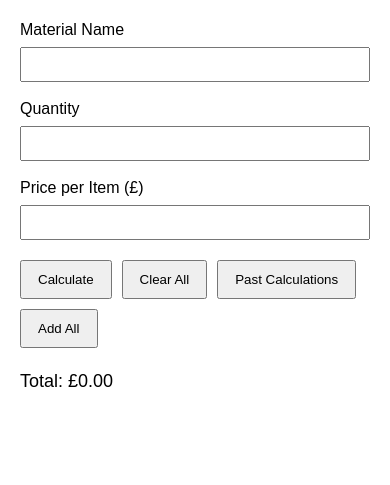
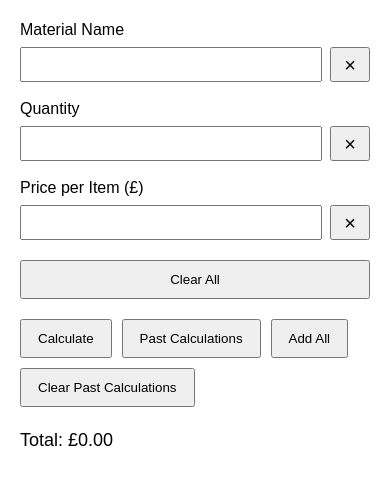
Before and after one commit to mxprism/BuildWise, a plain HTML site: page website/index.html in a window 390 px wide. Both pictures are taken after a click on the button "Clear All". Shown: the part 101-586 px from the top of the page. Drawn offline with Linux system fonts and the light colour scheme.

Commit message:
Buttons and fields all work correctly

```diff
--- a/website/index.html
+++ b/website/index.html
@@ -11,20 +11,33 @@
   <body>
     <h1>BuildWise</h1>
 
-    <label for="material-name">Material Name</label>
+<div class="calculator-fields">
+  <label for="material-name">Material Name</label>
+  <div class="input-row">
     <input type="text" id="material-name" name="material-name" />
+    <button type="button" class="clear-field" data-input="material-name" aria-label="Clear material name">×</button>
+  </div>
 
-    <label for="quantity">Quantity</label>
-    <input type="number" id="quantity" name="quantity" min="0" />
+  <label for="quantity">Quantity</label>
+  <div class="input-row">
+    <input type="number" id="quantity" name="quantity" />
+    <button type="button" class="clear-field" data-input="quantity" aria-label="Clear quantity">×</button>
+  </div>
 
-    <label for="price">Price per Item (£)</label>
-    <input type="number" id="price" name="price" min="0" step="0.01" />
+  <label for="price">Price per Item (£)</label>
+  <div class="input-row">
+    <input type="text" id="price" name="price" inputmode="decimal" autocomplete="off" />
+    <button type="button" class="clear-field" data-input="price" aria-label="Clear price">×</button>
+  </div>
+
+  <button type="button" id="clear-all-button">Clear All</button>
+</div>
 
 <div class="button-group">
   <button type="button" id="calculate-button">Calculate</button>
-  <button type="button" id="clear-all-button">Clear All</button>
   <button type="button" id="past-calculations-button">Past Calculations</button>
   <button type="button" id="add-all-button">Add All</button>
+  <button type="button" id="clear-history-button">Clear Past Calculations</button>
 </div>
 
 <p>Total: <span id="total">£0.00</span></p>
@@ -33,6 +46,3 @@
   <h2>Past Calculations</h2>
   <ul id="calculation-history"></ul>
 </section>
-
-  </body>
-</html>
--- a/website/script.js
+++ b/website/script.js
@@ -9,6 +9,7 @@ const pastCalculationsButton = document.getElementById(
   "past-calculations-button"
 );
 const addAllButton = document.getElementById("add-all-button");
+const clearHistoryButton = document.getElementById("clear-history-button");
 
 const historySection = document.getElementById("history-section");
 const historyList = document.getElementById("calculation-history");
@@ -50,10 +51,9 @@ calculateButton.addEventListener("click", () => {
   const quantity = Number(quantityInput.value);
   const price = Number(priceInput.value);
 
-  if (material === "" || quantity <= 0 || price <= 0) {
+ if (material === "" || !Number.isFinite(quantity) || !Number.isFinite(price) ||  quantity <= 0 || price <= 0) {
     alert("Please enter a material name, quantity, and price.");
-    return;
-  }
+    return; }
 
   const total = quantity * price;
 
@@ -66,8 +66,9 @@ calculateButton.addEventListener("click", () => {
     total: total
   });
 
-  saveCalculations();
-  showPastCalculations();
+saveCalculations();
+showPastCalculations();
+historySection.hidden = false;
 });
 
 clearAllButton.addEventListener("click", () => {
@@ -75,12 +76,13 @@ clearAllButton.addEventListener("click", () => {
   quantityInput.value = "";
   priceInput.value = "";
   totalDisplay.textContent = "£0.00";
+});
 
-  calculations.length = 0;
-  localStorage.removeItem("buildwiseCalculations");
-
-  showPastCalculations();
-  historySection.hidden = true;
+document.querySelectorAll(".clear-field").forEach((button) => {
+  button.addEventListener("click", () => {
+    const inputId = button.dataset.input;
+    document.getElementById(inputId).value = "";
+  });
 });
 
 pastCalculationsButton.addEventListener("click", () => {
@@ -96,3 +98,28 @@ addAllButton.addEventListener("click", () => {
 
   totalDisplay.textContent = formatPrice(totalOfAllCalculations);
 });
+
+clearHistoryButton.addEventListener("click", () => {
+  calculations.length = 0;
+  localStorage.removeItem("buildwiseCalculations");
+  showPastCalculations();
+  totalDisplay.textContent = "£0.00";
+});
+
+quantityInput.addEventListener("keydown", (event) => {
+  if (["e", "E", "+", "-", "."].includes(event.key)) {
+    event.preventDefault();
+  }
+});
+
+priceInput.addEventListener("input", () => {
+  let value = priceInput.value.replace(/[^\d.]/g, "");
+
+  const decimalParts = value.split(".");
+
+  if (decimalParts.length > 2) {
+    value = `${decimalParts[0]}.${decimalParts.slice(1).join("")}`;
+  }
+
+  priceInput.value = value;
+});
--- a/website/style.css
+++ b/website/style.css
@@ -55,3 +55,48 @@ p {
 #calculation-history {
   padding-left: 20px;
 }
+
+.input-row {
+  display: flex;
+  gap: 8px;
+}
+
+.input-row input {
+  flex: 1;
+}
+
+.clear-field {
+  margin-top: 0;
+  padding: 0 12px;
+  font-size: 20px;
+  line-height: 1;
+}
+
+.calculator-fields {
+  display: grid;
+  grid-template-columns: 1fr 110px;
+  column-gap: 15px;
+}
+
+.calculator-fields label,
+.calculator-fields .input-row {
+  grid-column: 1;
+}
+
+#clear-all-button {
+  grid-column: 2;
+  grid-row: 2 / 7;
+  width: 100%;
+  margin-top: 0;
+}
+
+@media (max-width: 500px) {
+  .calculator-fields {
+    display: block;
+  }
+
+  #clear-all-button {
+    width: 100%;
+    margin-top: 20px;
+  }
+}
```
